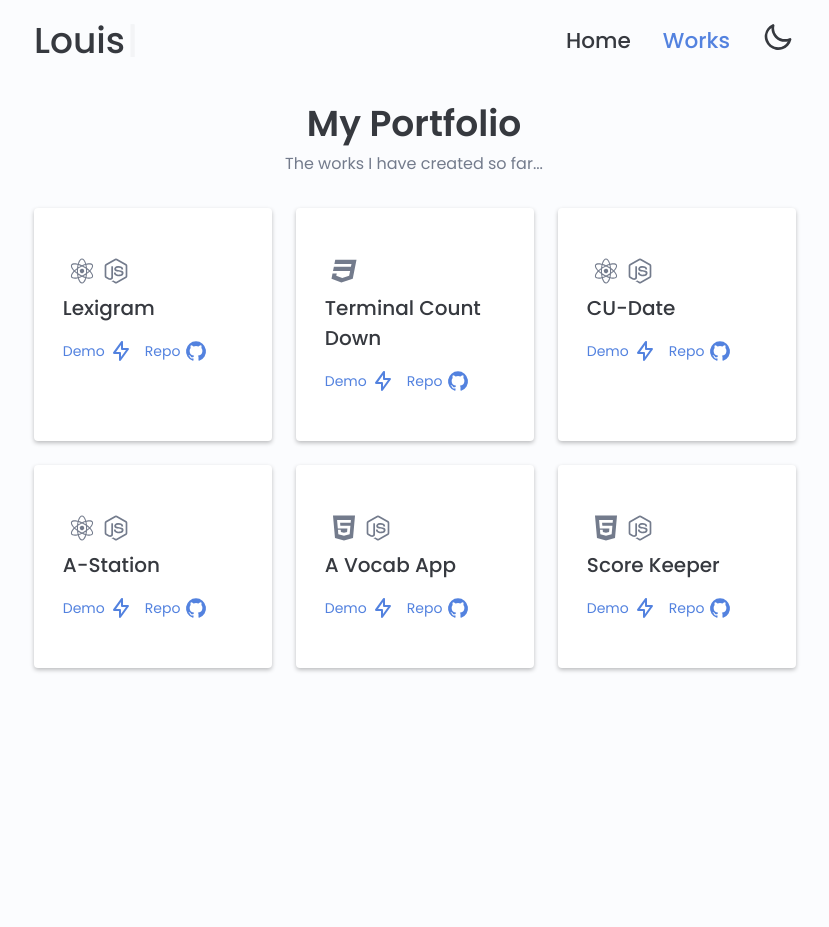
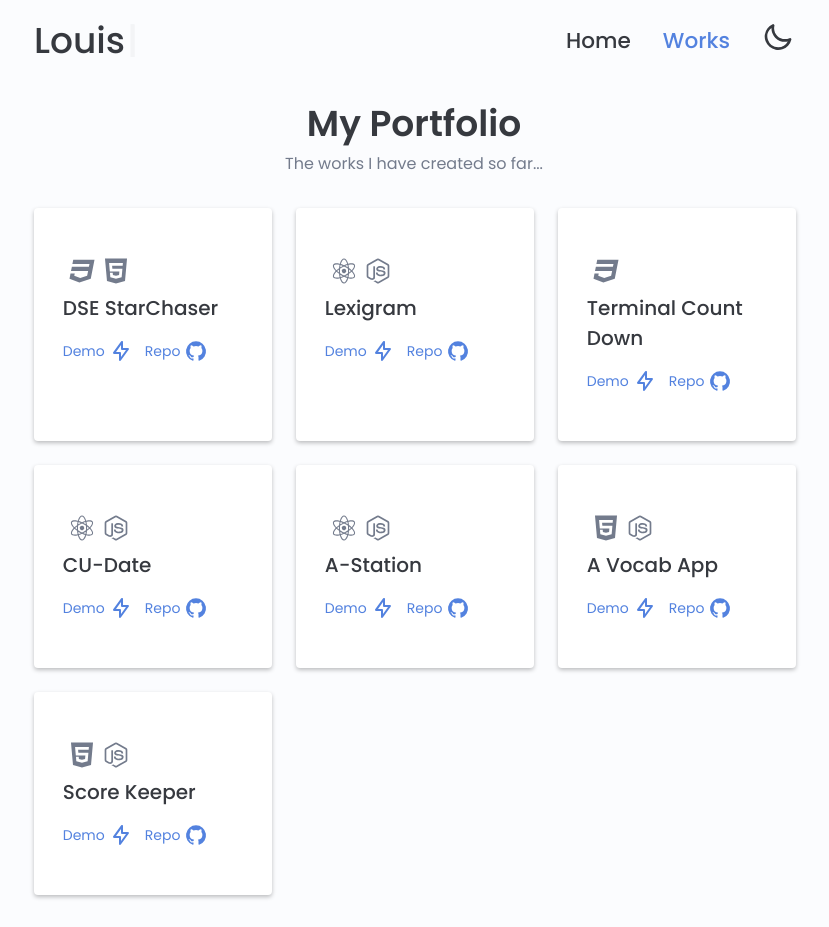
Before and after one commit to louiskwt/portfolio-page, a Next.js app: page /portfolio in a window 1280 px wide. Shown: the whole page, without its empty margins (226-1055 px from the left). Before the commit the page ends 800 px from the top, so only its background shows below. Built offline with nearby package versions, Linux system fonts and the light colour scheme.

Commit message:
add StarChaser project

```diff
--- a/public/projects/projects.js
+++ b/public/projects/projects.js
@@ -47,6 +47,14 @@ const projects = [
     descriptions: "A web application created for students to learn English vocabulary through mini games",
     technologies: ["react", "javascript"],
   },
+  {
+    id: 7,
+    title: "DSE StarChaser",
+    repo: "https://github.com/louiskwt/starchaser-portal",
+    link: "https://dsestarchaser.me/",
+    descriptions: "An open source site for students studying for the HKDSE English exams",
+    technologies: ["python", "html"],
+  },
 ];
 
 export default projects;
```
